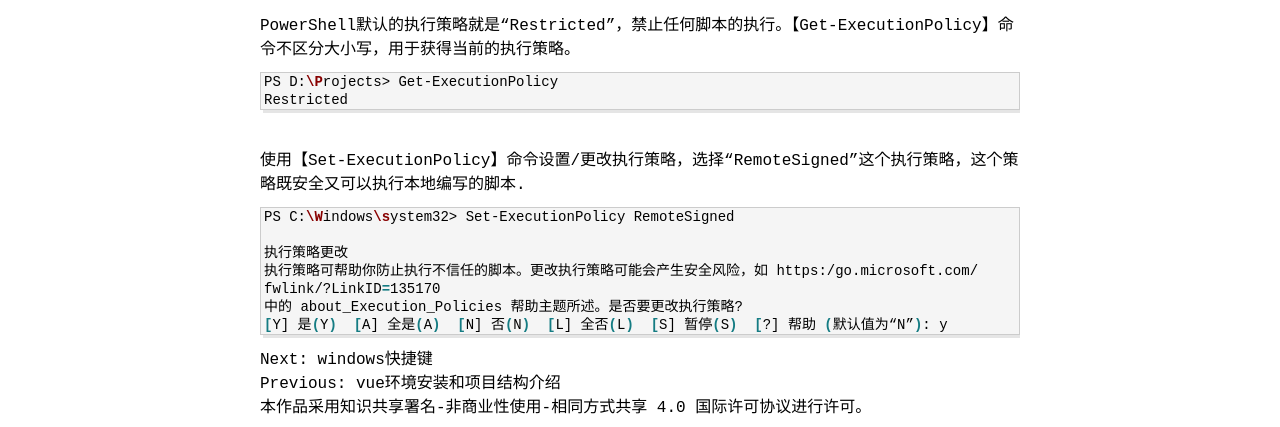
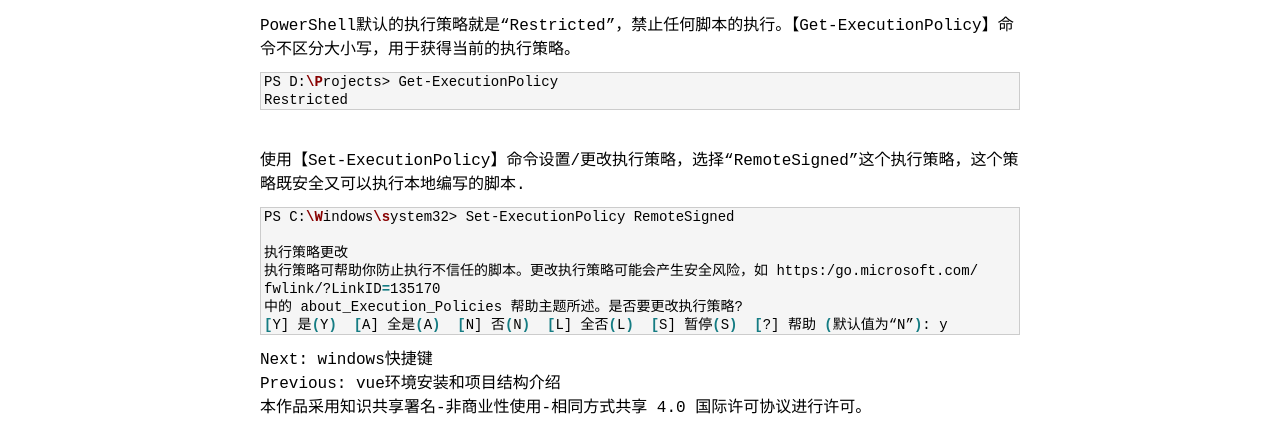
Before and after one commit to hualiy/hualiy.github.io, a Jekyll site: the page built from _posts/Windows/2021-05-05-powershell-script.md, in a window 1280 px wide. Shown: the part 344-771 px from the top of the page. Built offline with Jekyll 4.4.1, drawn with Linux system fonts in a browser that asks for light colours; comment, search, counter and statistics services are not loaded.

Commit message:
Update highlighter.scss

```diff
--- a/_sass/highlighter.scss
+++ b/_sass/highlighter.scss
@@ -14,7 +14,6 @@ pre.highlight {
   font-size: 14px;
   text-indent: 0px;
   background-color: #f5f5f5;
-  box-shadow: 3px 3px rgba(0, 0, 0, 0.1);
 }
 
 .highlighter-rouge {
```
